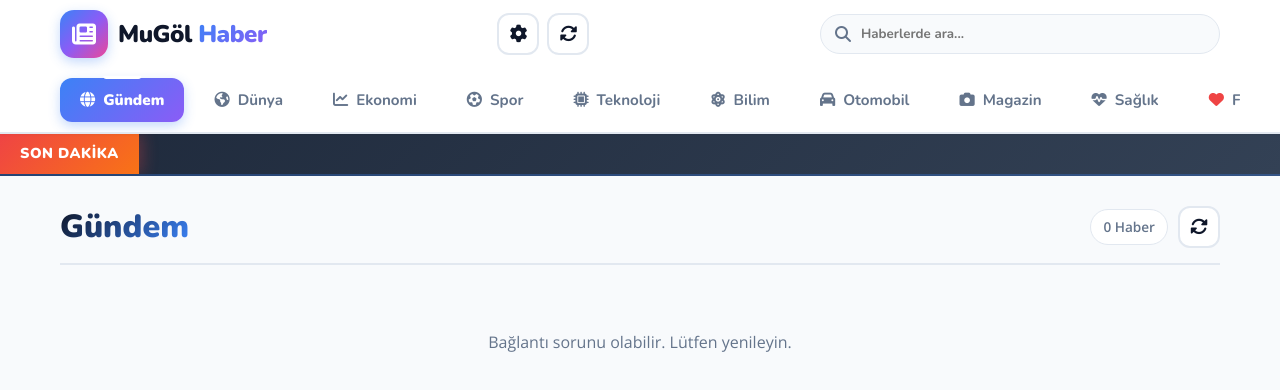
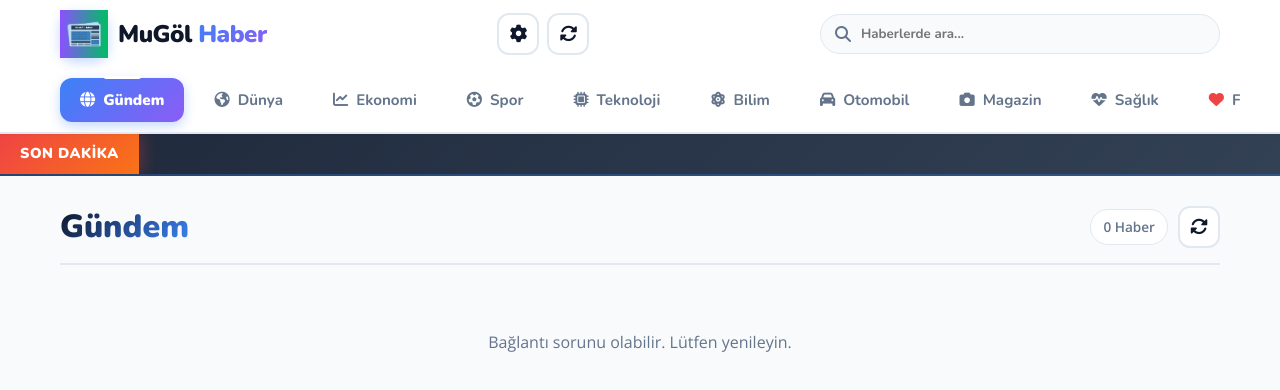
Before and after one commit to mugoleducationhelp-ops/mugol.haber, a plain HTML site: page index.html in a window 1280 px wide. Drawn offline with nearby package versions, Linux system fonts and the light colour scheme; no server answers.

Commit message:
Update index.html

```diff
--- a/index.html
+++ b/index.html
@@ -917,7 +917,9 @@
         <div class="header-main">
             <!-- 1. LOGO -->
             <a href="#" class="brand" onclick="location.reload()">
-                <div class="brand-icon"><i class="fas fa-newspaper"></i></div>
+                <div class="brand-icon">
+    <img src="logo.png" alt="MuGöl Haber Logo" style="width: 100%; height: 100%; object-fit: contain;">
+                </div>
                 <div class="brand-text">MuGöl <span>Haber</span></div>
             </a>
 
```
